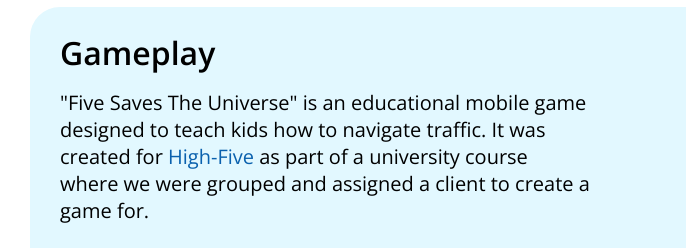
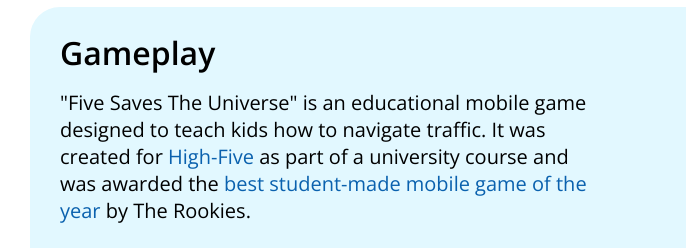
Before and after one commit to willemH1/willemH1.github.io, a plain HTML site: page FiveSavesTheUniverse.html in a window 1280 px wide. Shown: the part 925-1173 px from the top of the page, 0-686 px from the left. Drawn offline with nearby package versions, Linux system fonts and the light colour scheme.

Commit message:
Update FiveSavesTheUniverse.html

```diff
--- a/FiveSavesTheUniverse.html
+++ b/FiveSavesTheUniverse.html
@@ -100,7 +100,7 @@
                 <div class = "left-column">
                     <h3>Gameplay</h3>
                     <p>
-                        "Five Saves The Universe" is an educational mobile game designed to teach kids how to navigate traffic. It was created for <a href="https://www.ikhighfive.be/">High-Five</a> as part of a university course where we were grouped and assigned a client to create a game for.
+                        "Five Saves The Universe" is an educational mobile game designed to teach kids how to navigate traffic. It was created for <a href="https://www.ikhighfive.be/">High-Five</a> as part of a university course and was awarded the <a href="https://www.therookies.co/contests/407/results"> best student-made mobile game of the year</a> by The Rookies.
 
                     </p>
                     <br>
```
